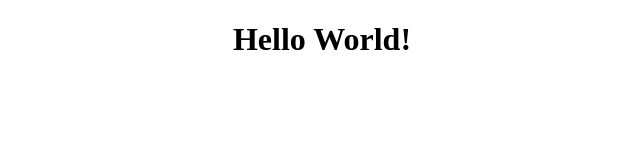
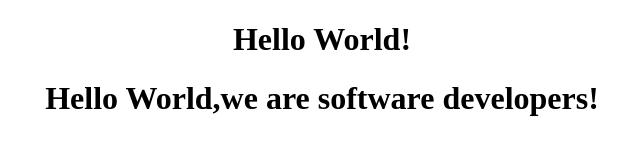
Before and after one commit to gilberthappi/Gilbert_and_martin, a plain HTML site: page fcc-test-suite-template-master/index.html in a window 1280 px wide. Shown: the whole page, without its empty margins (318-958 px from the left). Drawn offline with Linux system fonts and the light colour scheme.

Commit message:
Update index.html

```diff
--- a/fcc-test-suite-template-master/index.html
+++ b/fcc-test-suite-template-master/index.html
@@ -10,7 +10,7 @@
     <script src="https://cdn.freecodecamp.org/testable-projects-fcc/v1/bundle.js"></script>
 
   <center> <h1>Hello World!</h1></center>
-
+  <center> <h1>Hello World,we are software developers!</h1></center>
     <script  src="js/index.js"></script>
   </body>
 </html>
```
